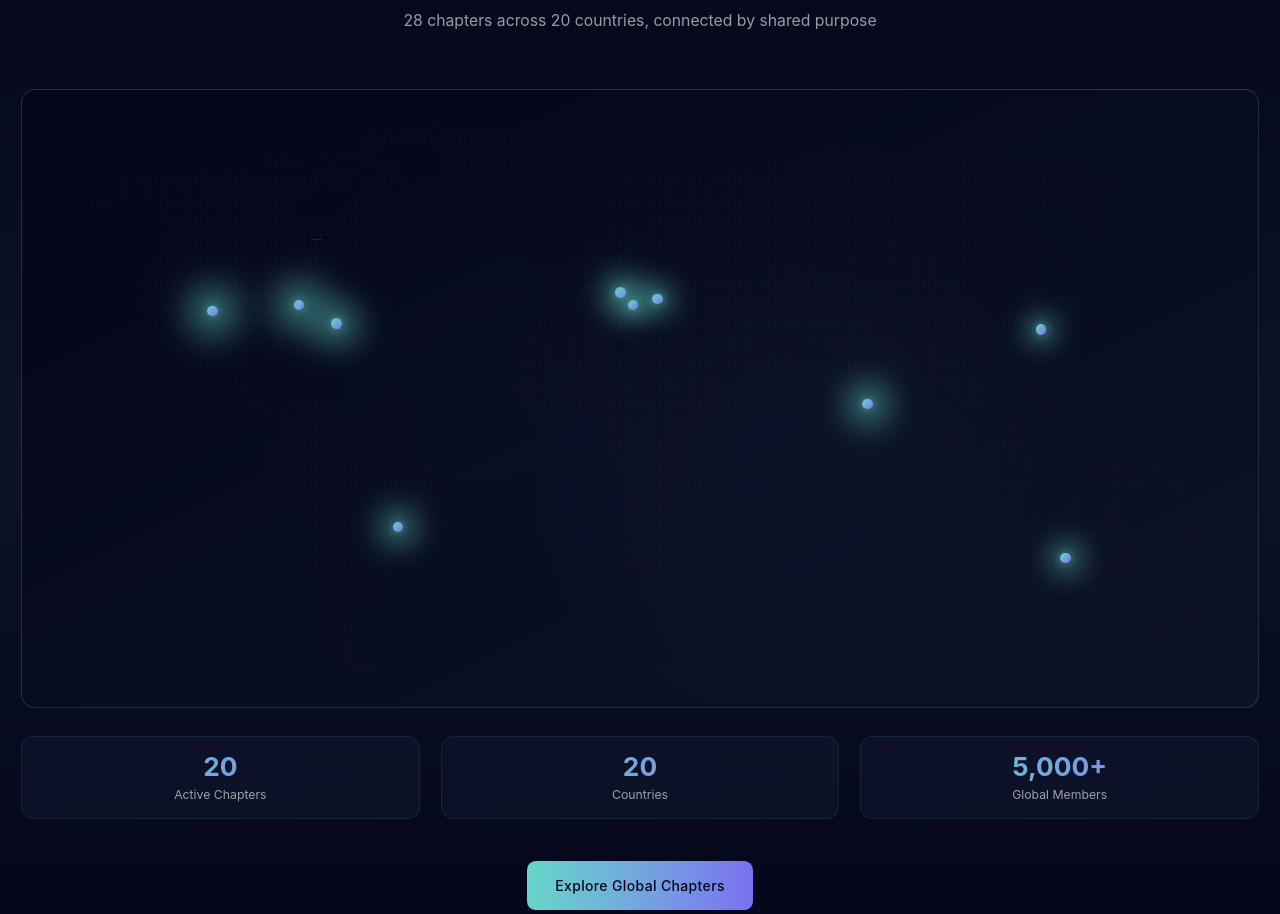
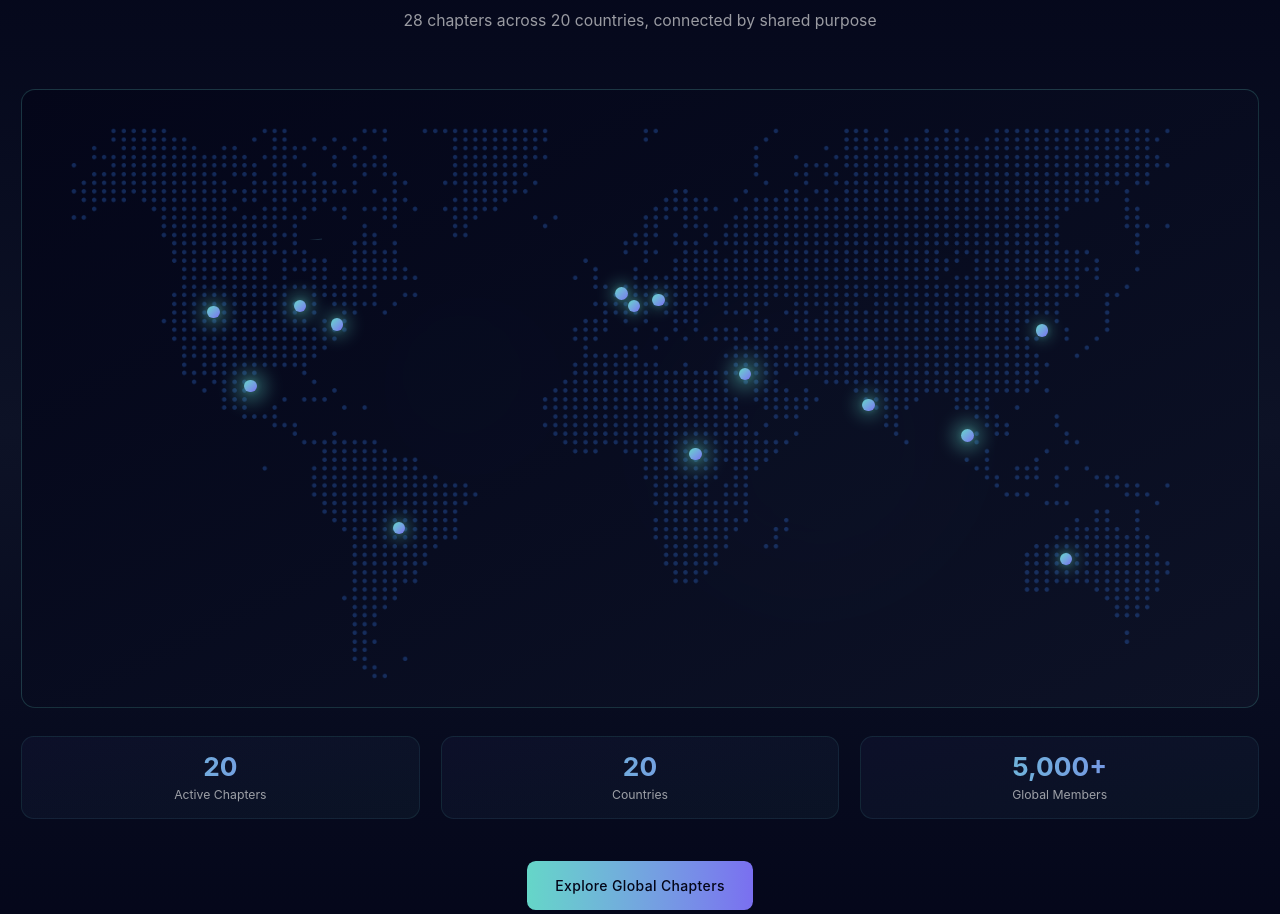
Before and after one commit to creaveos-alt/human-collective-platform, a React (Vite) app: page / in a window 1280 px wide. Shown: the part 2941-3855 px from the top of the page. Built offline with nearby package versions, Linux system fonts and the light colour scheme.

Commit message:
Refine global network map presentation

```diff
--- a/src/components/GlobalNetworkMap.tsx
+++ b/src/components/GlobalNetworkMap.tsx
@@ -39,7 +39,7 @@ export function GlobalNetworkMap({ preview = false }: { preview?: boolean }) {
   const [hoveredChapter, setHoveredChapter] = useState<Chapter | null>(null);
   const [selectedChapter, setSelectedChapter] = useState<Chapter | null>(null);
 
-  const displayedChapters = preview ? chapters.slice(0, 10) : chapters;
+  const displayedChapters = preview ? chapters.slice(0, 14) : chapters;
 
   return (
     <div className="relative">
@@ -56,7 +56,7 @@ export function GlobalNetworkMap({ preview = false }: { preview?: boolean }) {
           <img
             src={worldMap}
             alt="World map"
-            className="w-full max-w-[1200px] h-auto object-contain opacity-12 select-none pointer-events-none"
+            className="w-full max-w-[1200px] h-auto object-contain opacity-28 select-none pointer-events-none"
           />
         </div>
 
@@ -117,7 +117,7 @@ export function GlobalNetworkMap({ preview = false }: { preview?: boolean }) {
             repeat: Infinity,
             ease: "easeInOut"
           }}
-          className="absolute top-1/4 left-1/4 w-96 h-96 bg-gradient-to-br from-[#65D6C8]/20 to-[#7A6FF0]/20 rounded-full blur-3xl"
+          className="absolute top-1/4 left-1/4 w-80 h-80 bg-gradient-to-br from-[#65D6C8]/10 to-[#7A6FF0]/10 rounded-full blur-3xl"
         />
         <motion.div
           animate={{
@@ -130,7 +130,7 @@ export function GlobalNetworkMap({ preview = false }: { preview?: boolean }) {
             ease: "easeInOut",
             delay: 2
           }}
-          className="absolute top-1/3 right-1/4 w-96 h-96 bg-gradient-to-br from-[#7A6FF0]/20 to-[#A8F0E4]/20 rounded-full blur-3xl"
+          className="absolute top-1/3 right-1/4 w-80 h-80 bg-gradient-to-br from-[#7A6FF0]/10 to-[#A8F0E4]/10 rounded-full blur-3xl"
         />
 
         {/* Chapter nodes */}
@@ -151,21 +151,21 @@ export function GlobalNetworkMap({ preview = false }: { preview?: boolean }) {
               {/* Pulsing glow */}
               <motion.div
                 animate={{
-                  scale: [1, 1.8, 1],
-                  opacity: [0.4, 0.7, 0.4]
+                  scale: [1, 1.45, 1],
+                  opacity: [0.22, 0.4, 0.22]
                 }}
                 transition={{
                   duration: 3,
                   repeat: Infinity,
                   delay: index * 0.2
                 }}
-                className="absolute inset-0 -m-3 bg-[#65D6C8] rounded-full blur-md"
+                className="absolute inset-0 -m-1.5 bg-[#65D6C8]/85 rounded-full blur-[6px]"
               />
 
               {/* Node dot */}
               <motion.div
                 whileHover={{ scale: 1.5 }}
-                className="relative w-3 h-3 rounded-full bg-gradient-to-br from-[#65D6C8] to-[#7A6FF0] shadow-[0_0_10px_rgba(101,214,200,0.6)]"
+                className="relative w-3.5 h-3.5 rounded-full bg-gradient-to-br from-[#65D6C8] to-[#7A6FF0] shadow-[0_0_6px_rgba(101,214,200,0.3)]"
               />
 
               {/* Hover tooltip */}
```
Also changed, not shown: src/assets/world-map.png.
